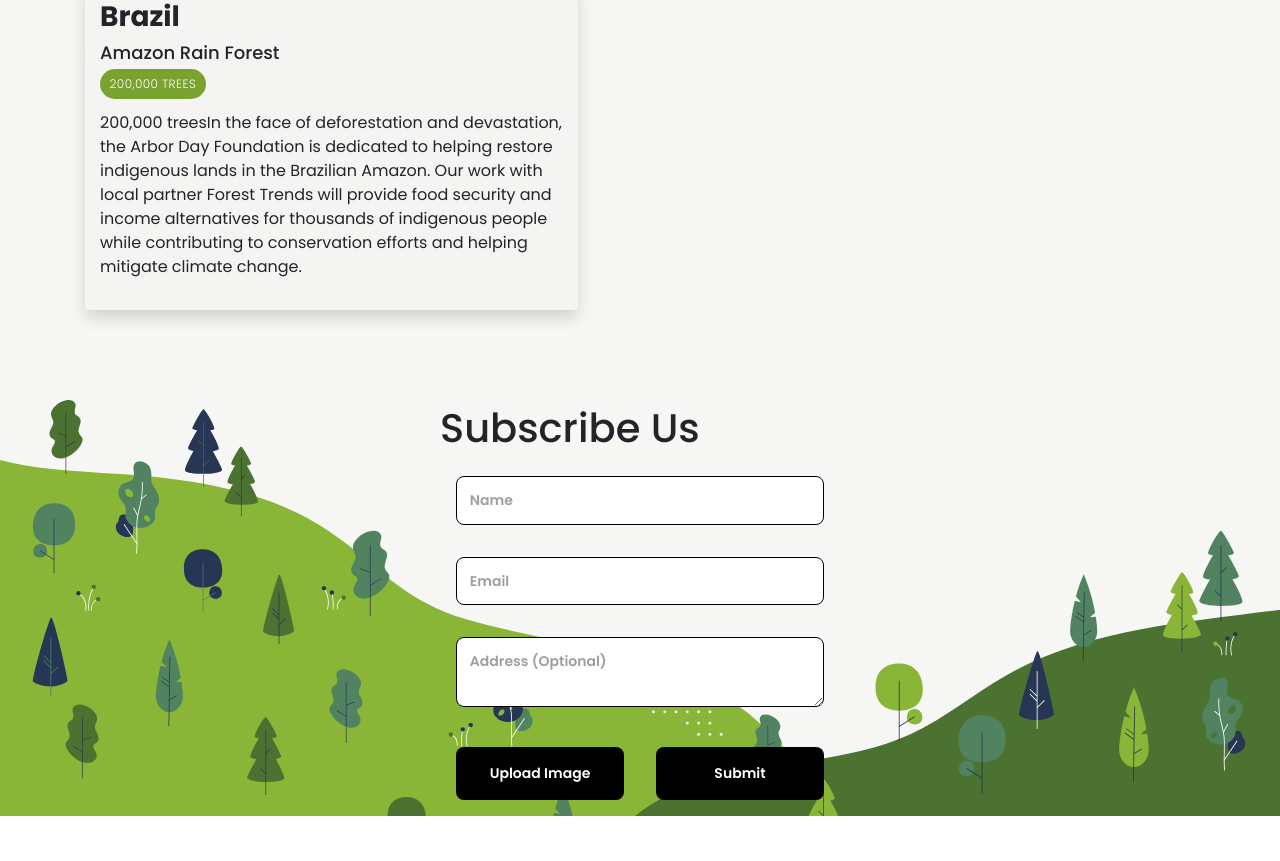
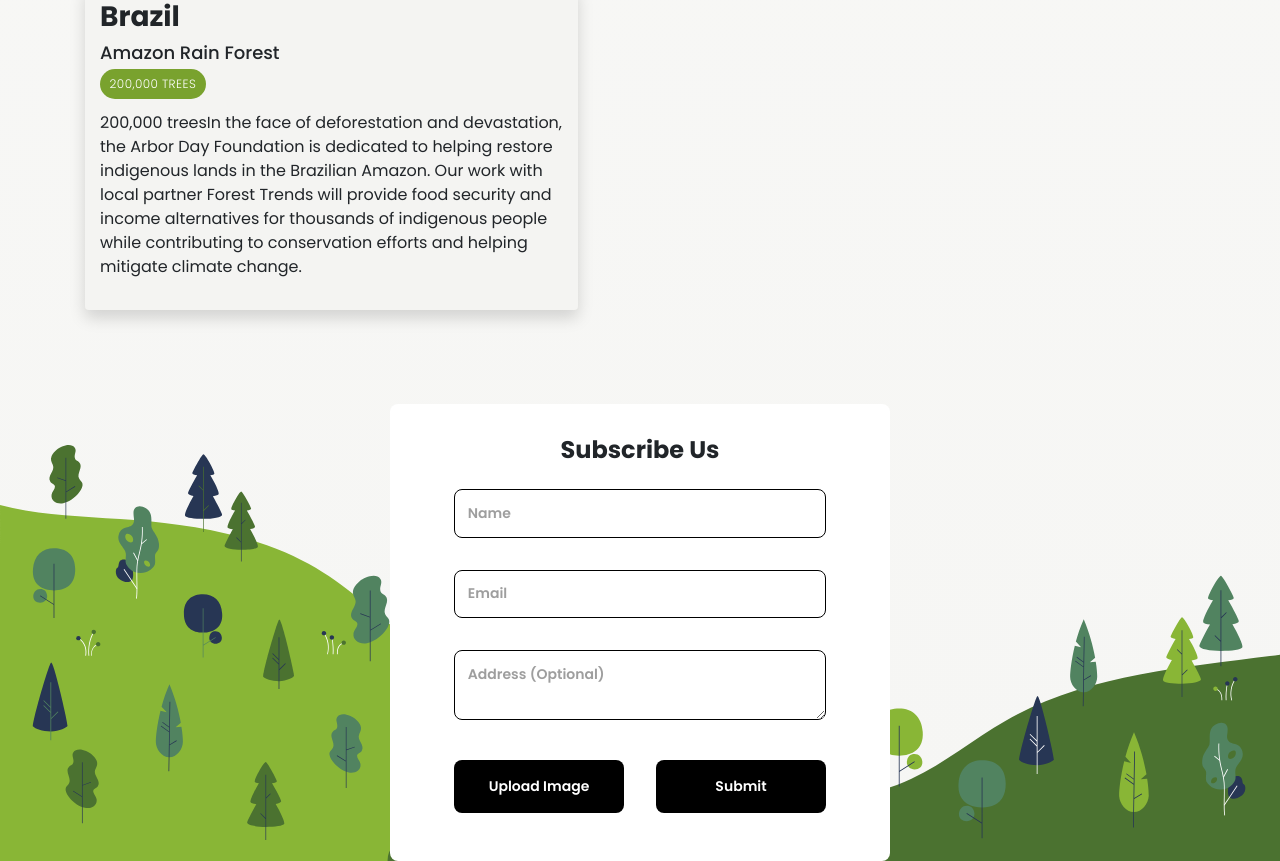
Before and after one commit to vinitshahdeo/PayingHomage, a React (Create React App) app in the folder client/: page / in a window 1280 px wide. Shown: the part 7586-8447 px from the top of the page. Before the commit the page ends 8402 px from the top, so only its background shows below. Built offline with nearby package versions, Linux system fonts and the light colour scheme.

Commit message:
fixed ui stylings

```diff
--- a/client/src/components/Subscribe/otpStep.js
+++ b/client/src/components/Subscribe/otpStep.js
@@ -139,8 +139,7 @@ const OTPStepForm = ({ handleInputChange, phone, otp }) => {
           )}
           <input
             onChange={(event) => handleChangeImage(event)}
-            id="imageFile"
-            className="custom-file-input"
+            id="custom-image-upload"
             type="file"
           />
           <div style={{ display: "flex" }}>
--- a/client/src/index.css
+++ b/client/src/index.css
@@ -1,8 +1,19 @@
+@import url('https://fonts.googleapis.com/css2?family=Poppins:wght@100;200;300;400;500;600;700&display=swap');
+
+html,
+body {
+    margin: 0;
+    padding: 0;
+    cursor: none;
+
+    font-family: 'Poppins', sans-serif  !important;
+}
+
+a {
+    text-decoration: none !important;
+}
 body {
   margin: 0;
-  font-family: -apple-system, BlinkMacSystemFont, 'Segoe UI', 'Roboto', 'Oxygen',
-    'Ubuntu', 'Cantarell', 'Fira Sans', 'Droid Sans', 'Helvetica Neue',
-    sans-serif;
   -webkit-font-smoothing: antialiased;
   -moz-osx-font-smoothing: grayscale;
 }
--- a/client/src/styles/subscribe.css
+++ b/client/src/styles/subscribe.css
@@ -1,22 +1,21 @@
-@import url('https://fonts.googleapis.com/css2?family=Poppins:wght@100;200;300;400;500;600;700&display=swap');
 
-html,
-body {
-    margin: 0;
-    padding: 0;
-    cursor: none;
 
-    font-family: 'Poppins', sans-serif;
+.subscribe-form {
+    width: 500px;
+    margin: 0 auto;
+    padding: 2rem 3rem;
+    background-color: white;
+    border-radius: 8px;
+    text-align: center;
 }
 
-a {
-    text-decoration: none !important;
+.subscribe-form h1{
+    text-align: center;
+    font-weight: 700;
+    font-size: 24px;
 }
 
-.subscribe-form {
-    width: 400px;
-    margin: 0 auto;
-}
+
 .subscribe-form input, textarea{
     margin: 1rem;
     font-weight: 600;
@@ -103,10 +102,11 @@ a {
     border-radius: 8px;
 }
 
-.custom-file-input::-webkit-file-upload-button {
+#custom-image-upload::-webkit-file-upload-button {
     visibility: hidden;
   }
-  .custom-file-input::before {
+
+#custom-image-upload::before {
     content: 'Browse File';
     display: inline-block;
     background: linear-gradient(top, #f9f9f9, #e3e3e3);
@@ -121,9 +121,9 @@ a {
     font-weight: 700;
     font-size: 10pt;
   }
-  .custom-file-input:hover::before {
+  #custom-image-upload:hover::before {
     border-color: black;
   }
-  .custom-file-input:active::before {
+  #custom-image-upload:active::before {
     background: -webkit-linear-gradient(top, #e3e3e3, #f9f9f9);
   }
```
